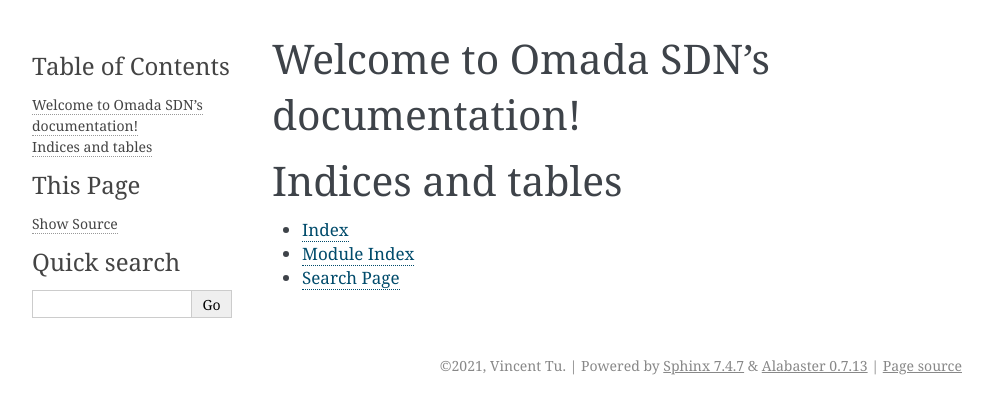
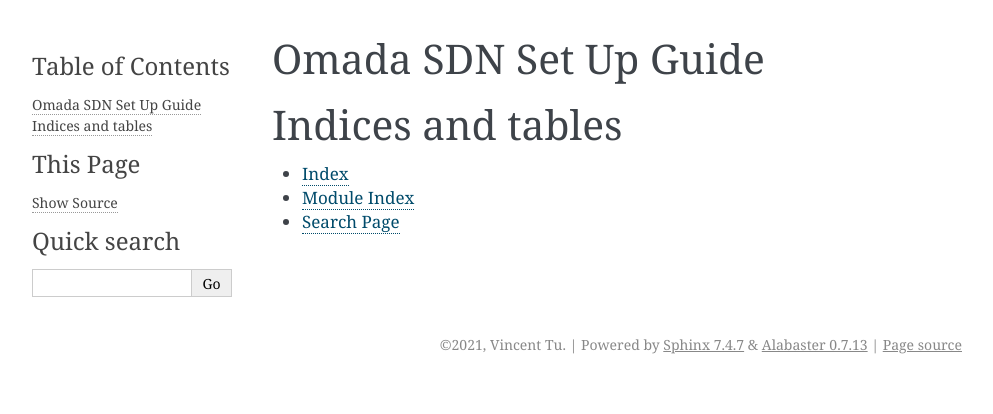
Before and after one commit to tamertplink/omada-sdn, a Sphinx documentation site: the page built from source/index.rst, in a window 1280 px wide. Shown: the top 414 px of the page, without its empty margins (148-1141 px from the left). Built offline with Sphinx 7.4.7, drawn with Linux system fonts in a browser that asks for light colours.

Commit message:
first change

```diff
--- a/source/index.rst
+++ b/source/index.rst
@@ -3,8 +3,8 @@
    You can adapt this file completely to your liking, but it should at least
    contain the root `toctree` directive.
 
-Welcome to Omada SDN's documentation!
-=====================================
+Omada SDN Set Up Guide
+======================
 
 .. toctree::
    :maxdepth: 2
```
